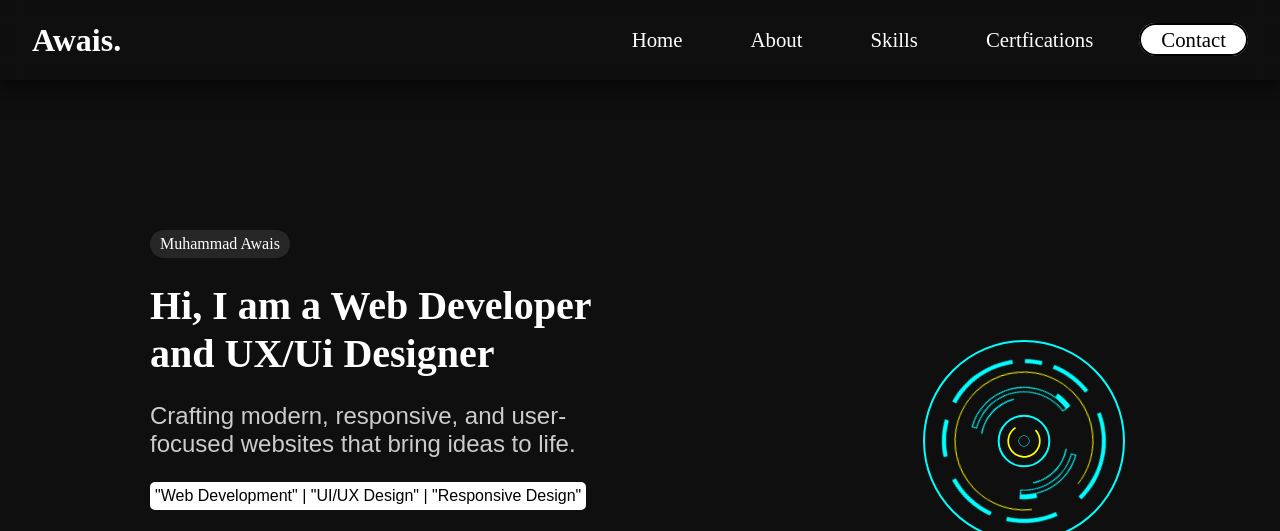
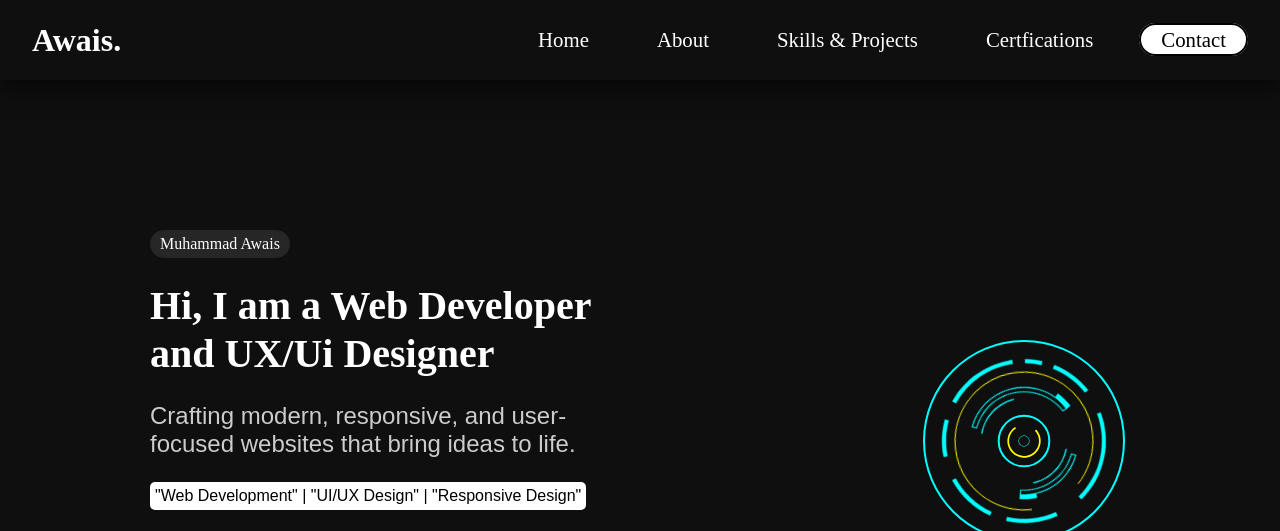
Before and after one commit to Juggernaunt884/juggernaunt884.github.io, a plain HTML site: page index.html in a window 1280 px wide. Shown: the top 531 px of the page. Drawn offline with nearby package versions, Linux system fonts and the light colour scheme.

Commit message:
Skills section done

```diff
--- a/index.html
+++ b/index.html
@@ -28,7 +28,7 @@
             <ul id="navbar-menu">
                 <li><a class="nav-link link" href="#hero">Home</a></li>
                 <li><a class="nav-link link" href="#about">About</a></li>
-                <li><a class="nav-link link" href="#skills">Skills</a></li>
+                <li><a class="nav-link link" href="#skillProject">Skills & Projects</a></li>
                 <li><a class="nav-link link" href="#certifications">Certfications</a></li>
                 <li><a class="nav-link link" href="#contact">Contact</a></li>
             </ul>
@@ -180,7 +180,7 @@
             </div>
         </section>
         <!-- Skills ↔ Projects Section -->
-        <section class="skills-projects-section" id="skills">
+        <section class="skills-projects-section" id="skillProject">
             <div class="container">
                 <!-- Skills Column -->
                 <div class="column">
--- a/skill.css
+++ b/skill.css
@@ -10,8 +10,8 @@
   margin: auto;
 }
 .column {
-  background: rgba(255,255,255,0.03);
-  border-radius: 10px;
+  /* background: rgba(255,255,255,0.03);
+  border-radius: 10px; */
   padding: 20px;
 }
 .column h2 {
--- a/styles.css
+++ b/styles.css
@@ -73,8 +73,6 @@ h2{
     white-space: nowrap;
 }
 #navbar-menu li .nav-link:hover{
-    background: #fffa;
-    color: #000;
     border: 2px solid #fff;
 }
 #navbar-menu li .nav-link.active{
```
